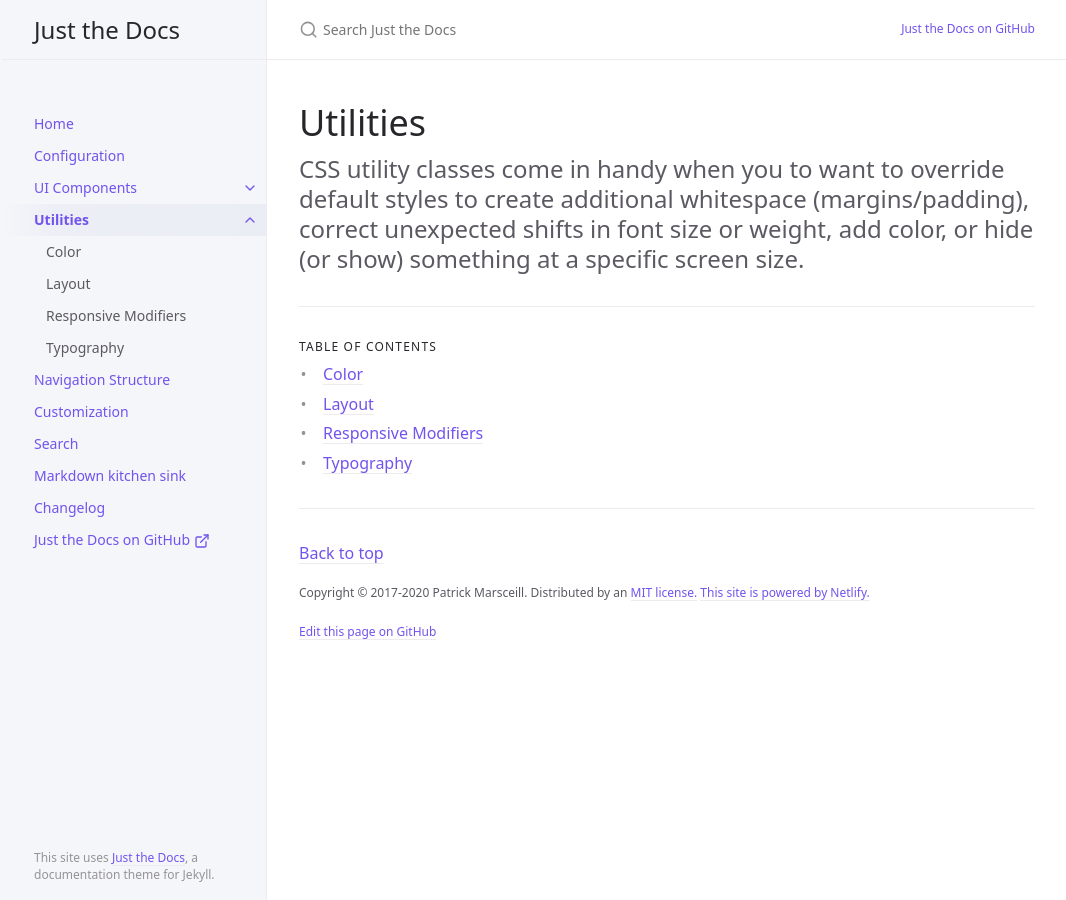
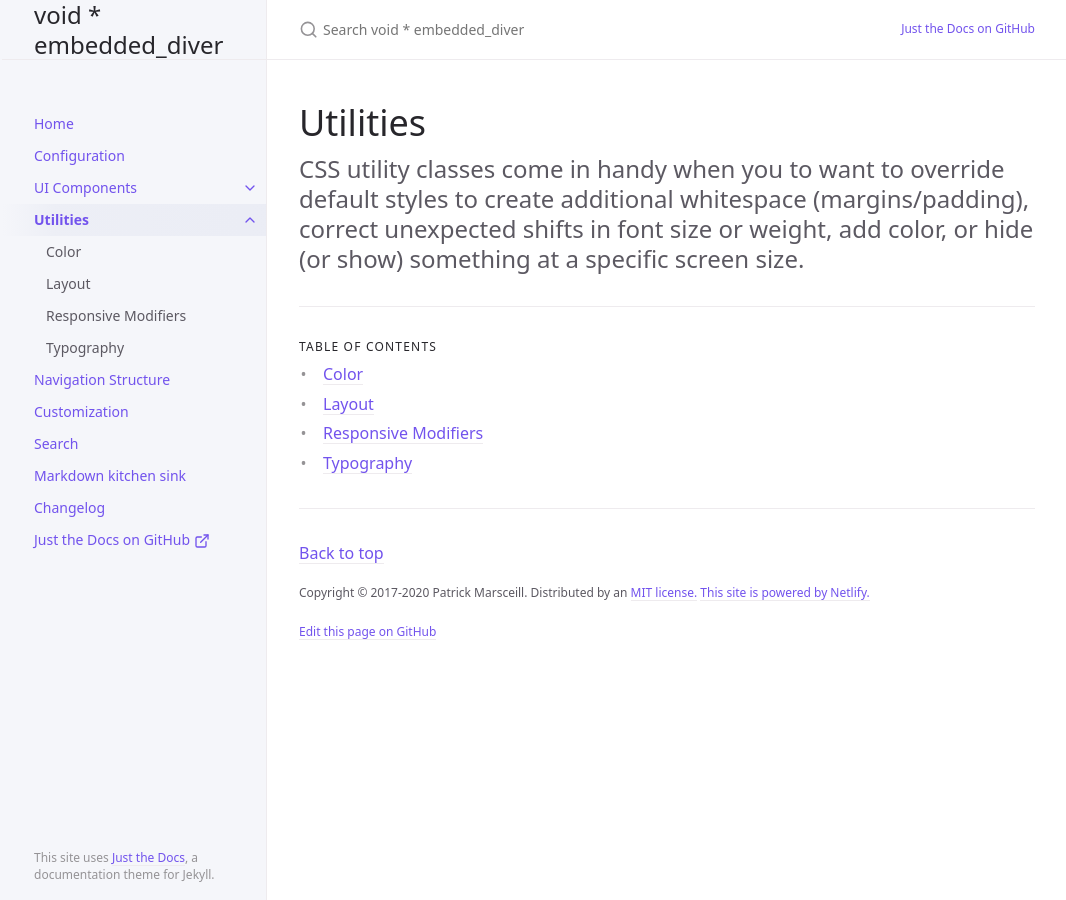
Before and after one commit to duylinh-nguyen/embedded-diver.github.io, a Jekyll site: the page built from docs/utilities/utilities.md, in a window 1280 px wide. Shown: the whole page, without its empty margins (105-1171 px from the left). Built offline with Jekyll 4.4.1, drawn with Linux system fonts in a browser that asks for light colours.

Commit message:
update something

```diff
--- a/_config.yml
+++ b/_config.yml
@@ -13,10 +13,10 @@
 # you will see them accessed via {{ site.title }}, {{ site.github_repo }}, and so on.
 # You can create any custom variable you would like, and they will be accessible
 # in the templates via {{ site.myvariable }}.
-title: Just the Docs
-description: A Jekyll theme for documentation
+title: void * embedded_diver
+description: A documentation
 baseurl: "/just-the-docs" # the subpath of your site, e.g. /blog
-url: "https://just-the-docs.github.io" # the base hostname & protocol for your site, e.g. http://example.com
+url: "embedded-diver.github.io" # the base hostname & protocol for your site, e.g. http://example.com
 
 permalink: pretty
 exclude: ["node_modules/", "*.gemspec", "*.gem", "Gemfile", "Gemfile.lock", "package.json", "package-lock.json",  "script/", "LICENSE.txt", "lib/", "bin/", "README.md", "Rakefile"]
```
